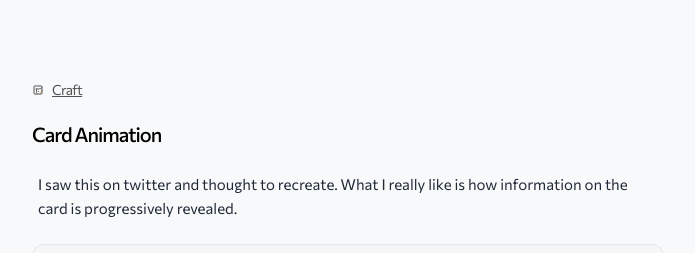
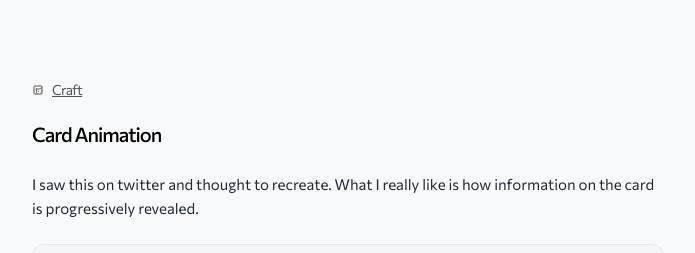
Before and after one commit to adeleke5140/portfolio-v2, a Next.js app: page /craft/card in a window 1280 px wide. Shown: the top 253 px of the page, without its empty margins (292-987 px from the left). Built offline with nearby package versions, Linux system fonts and the light colour scheme.

Commit message:
feat: updates to paragraph and code block

```diff
--- a/src/components/mdx/mdx-components.tsx
+++ b/src/components/mdx/mdx-components.tsx
@@ -29,10 +29,7 @@ export const components = {
     <h4 className="font-medium px-[6px]" {...props} />
   ),
   p: (props: ParagraphProps) => (
-    <p
-      className="text-gray-800 px-[6px] mt-6 text-[15px] leading-[1.6]"
-      {...props}
-    />
+    <p className="text-gray-800 mt-6 text-[15px] leading-[1.6]" {...props} />
   ),
   ol: (props: ListProps) => (
     <ol
```
